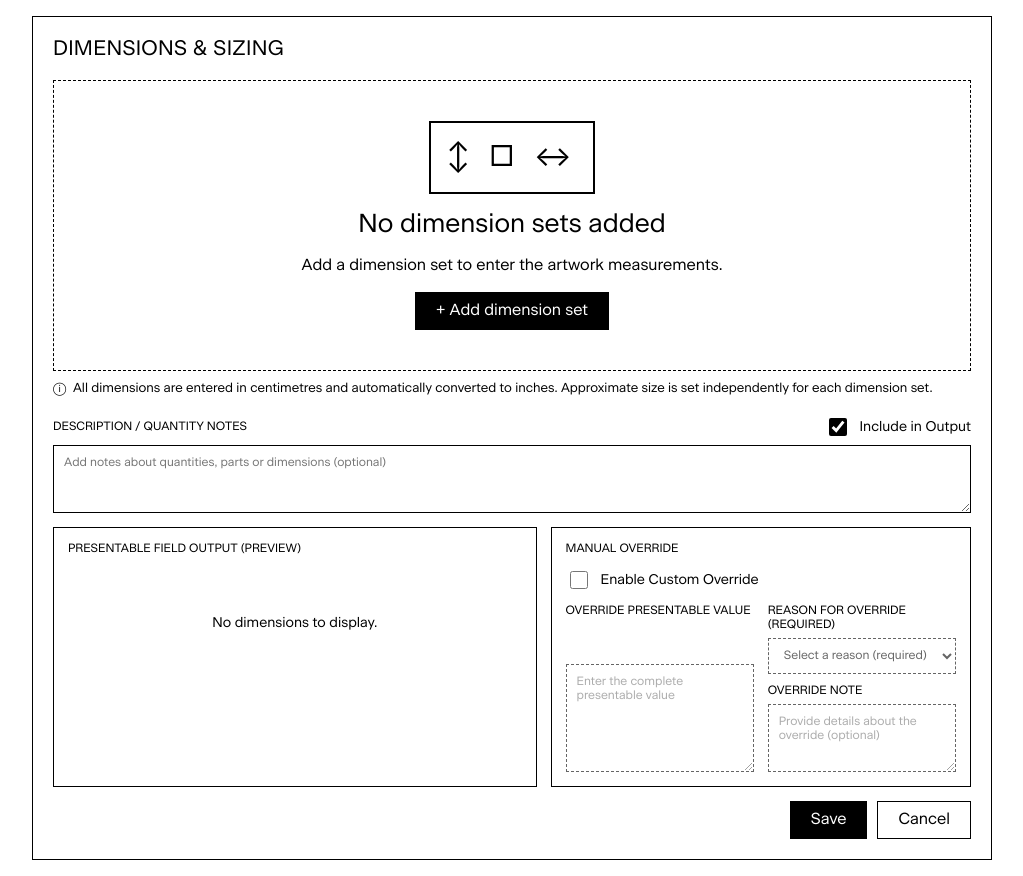
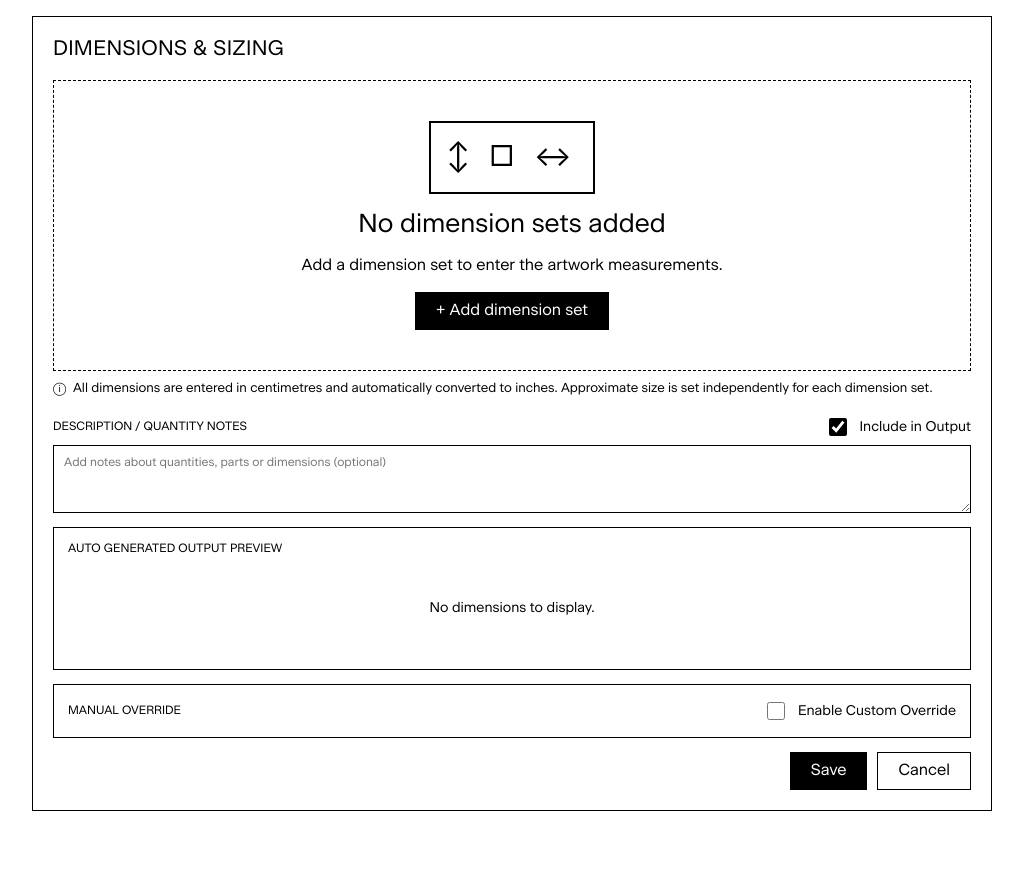
Before and after one commit to af43ww3fswf/dims, a React (Vite) app: page / in a window 1280 px wide. Shown: the whole page, without its empty margins (128-1151 px from the left). After the commit the page ends 827 px from the top, so only its background shows below. Built offline with nearby package versions, Linux system fonts and the light colour scheme.

Commit message:
Stack preview and manual override, rename preview panel, make override collapsible

```diff
--- a/src/App.jsx
+++ b/src/App.jsx
@@ -196,13 +196,16 @@ export default function App({ initialState = EMPTY_STATE, onSave = async () => {
 
       <div className="lower-grid">
         <section className="preview-panel">
-          <h2>PRESENTABLE FIELD OUTPUT (PREVIEW)</h2>
+          <h2>AUTO GENERATED OUTPUT PREVIEW</h2>
           {preview.length ? preview.map((line, index) => <p key={index}>{line}</p>) : <p className="empty-copy">No dimensions to display.</p>}
         </section>
 
         <section className="override-panel">
+          <div style={{ display: 'flex', alignItems: 'center', justifyContent: 'space-between' }}>
             <h2>MANUAL OVERRIDE</h2>
             <Checkbox label="Enable Custom Override" checked={state.overrideEnabled} onChange={(v) => setState({ ...state, overrideEnabled: v })} />
+          </div>
+          {state.overrideEnabled && (
             <div className="override-fields">
               <label className="block-field">
                 <span>OVERRIDE PRESENTABLE VALUE</span>
@@ -222,6 +225,7 @@ export default function App({ initialState = EMPTY_STATE, onSave = async () => {
                 </label>
               </div>
             </div>
+          )}
         </section>
       </div>
 
--- a/src/styles.css
+++ b/src/styles.css
@@ -73,12 +73,13 @@ select:focus, input:focus, textarea:focus, button:focus-visible { outline: 2px s
 .helper { margin: 10px 0 18px; font-size: 13px; color: #000; }
 
 .block-field { display: grid; gap: 6px; font-size: 12px; font-weight: 700; }
-.lower-grid { display: grid; grid-template-columns: 1.15fr 1fr; gap: 14px; margin-top: 14px; }
+.lower-grid { display: grid; grid-template-columns: 1fr; gap: 14px; margin-top: 14px; }
 .preview-panel, .override-panel { border: 1px solid #000; padding: 14px; }
-.preview-panel h2, .override-panel h2 { margin-bottom: 12px; font-size: 12px; }
+.preview-panel h2 { margin-bottom: 12px; font-size: 12px; }
+.override-panel h2 { margin: 0; font-size: 12px; }
 .preview-panel p { margin: 7px 0; font-size: 14px; }
-.empty-copy { display: grid; min-height: 110px; place-content: center; color: #000; }
-.override-fields { display: grid; grid-template-columns: 1fr 1fr; gap: 14px; margin-top: 12px; }
+.empty-copy { display: grid; min-height: 80px; place-content: center; color: #000; }
+.override-fields { display: grid; grid-template-columns: 1fr 1fr; gap: 14px; margin-top: 12px; border-top: 1px solid #eee; padding-top: 12px; }
 .override-fields > div { display: grid; gap: 10px; }
 .override-fields select { width: 100%; }
 [disabled] { background: #fff; color: #000; border-style: dashed; cursor: not-allowed; opacity: 0.6; }
```
Also changed, not shown: 1 other file (tests, documents, lock files or other folders). Lines whose indentation alone changed are shown as unchanged.
